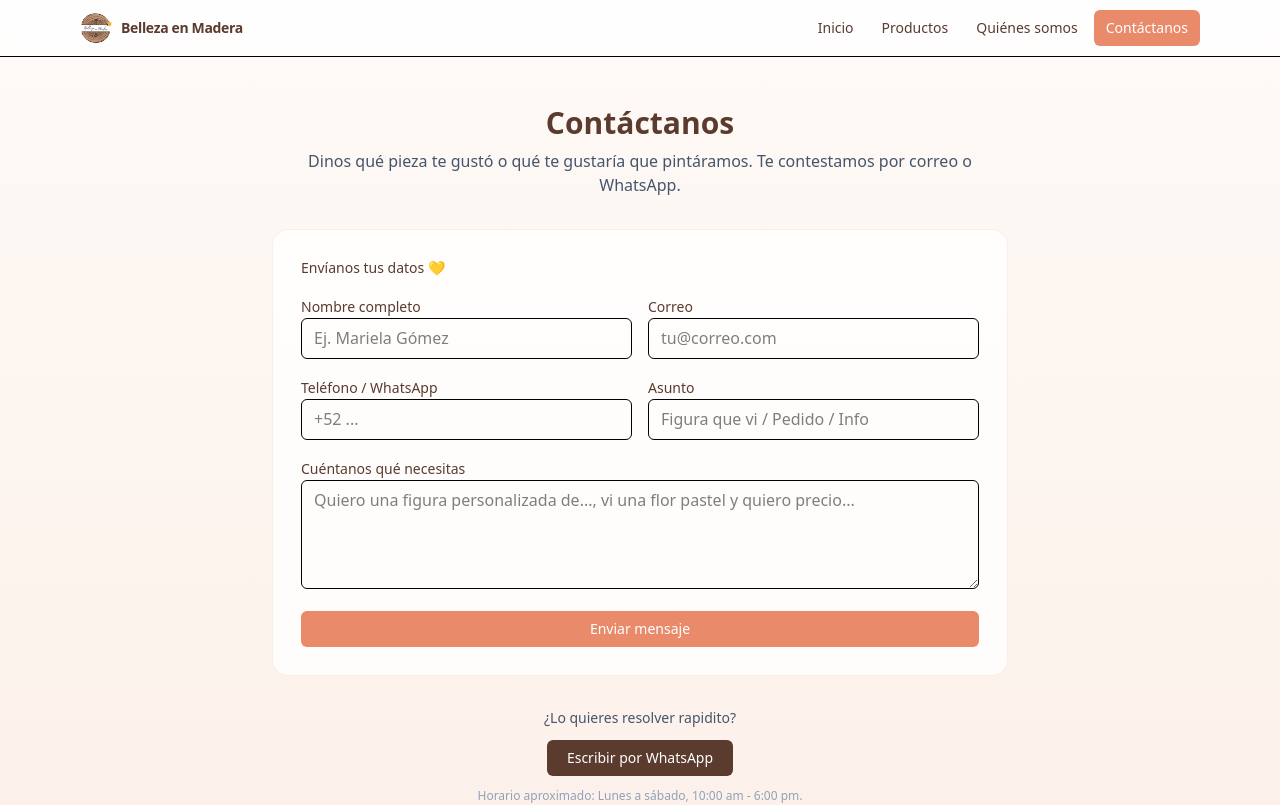
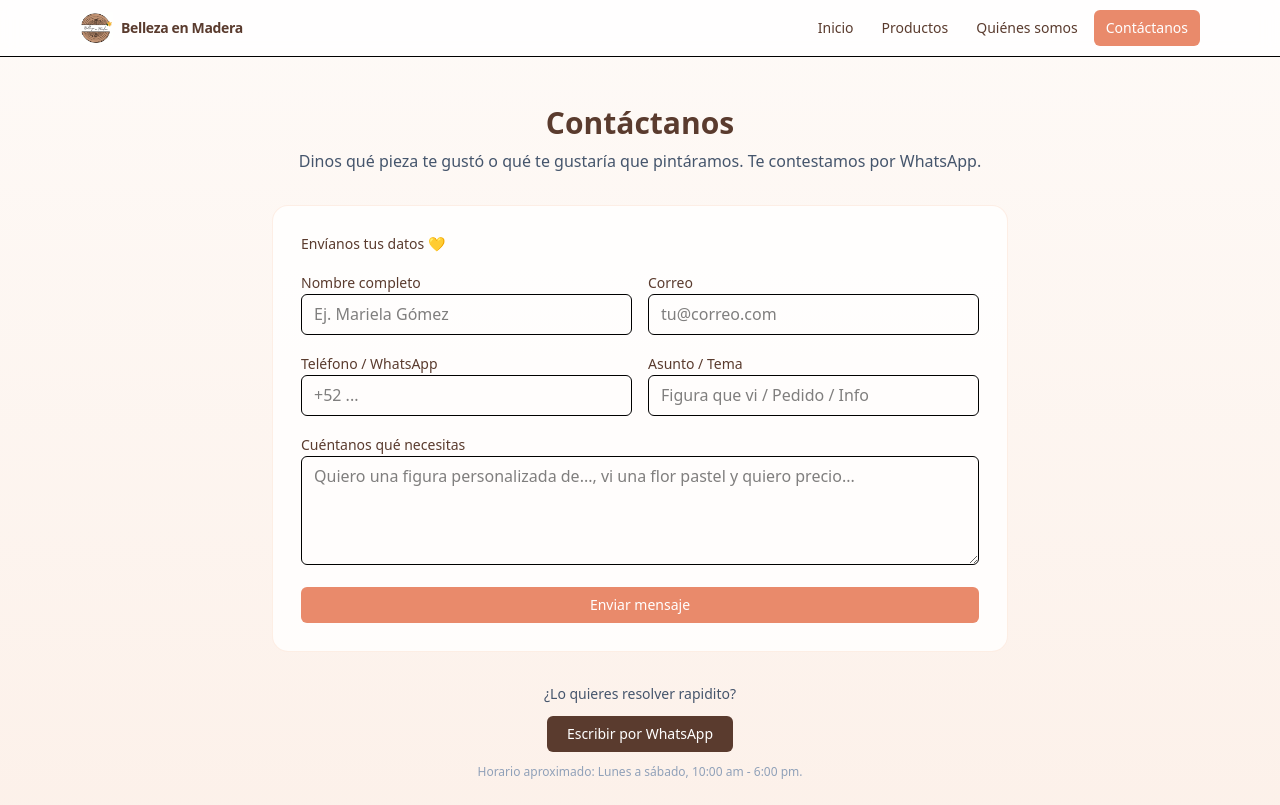
Before and after one commit to LuisMtz15/FigurasMadera, a React (Vite) app: page /contacto in a window 1280 px wide. Shown: the top 805 px of the page. Built offline with nearby package versions, Linux system fonts and the light colour scheme.

Commit message:
Cambios en la UX y forms 2.0

```diff
--- a/index.html
+++ b/index.html
@@ -7,14 +7,18 @@
     <title>Belleza en Madera</title>
   </head>
   <body>
+    <!-- Form oculto para que Netlify detecte todos los campos que usamos en React -->
     <form name="contact" netlify netlify-honeypot="bot-field" hidden>
       <input type="text" name="name" />
       <input type="email" name="email" />
       <input type="tel" name="phone" />
-      <input type="text" name="subject" />
-      <input type="hidden" name="subject" value="Formulario Bellezas en Madera" />
+      <!-- subject fijo para el correo -->
+      <input type="hidden" name="subject" value="Formulario Belleza en Madera" />
+      <!-- campo que el usuario llena como tema -->
+      <input type="text" name="topic" />
       <textarea name="message"></textarea>
     </form>
+
     <div id="root"></div>
     <script type="module" src="/src/main.jsx"></script>
   </body>
--- a/src/pages/Contact.jsx
+++ b/src/pages/Contact.jsx
@@ -38,19 +38,18 @@ export default function Contact() {
       name: form.name.value,
       email: form.email.value,
       phone: form.phone.value,
-      subject: form.subject.value,
+      subject: "Formulario Belleza en Madera",
+      topic: form.topic.value,
       message: form.message.value,
     };
 
     try {
-      // Netlify recibe los forms en la raíz (/) por defecto
       await fetch("/", {
         method: "POST",
         headers: { "Content-Type": "application/x-www-form-urlencoded" },
         body: encode(formData),
       });
 
-      // cuando ya lo recibió Netlify, ahora sí navegamos dentro de React
       navigate("/contact-success");
     } catch (err) {
       console.error("Error enviando formulario:", err);
@@ -70,7 +69,7 @@ export default function Contact() {
           </h1>
           <p className="text-slate-600">
             Dinos qué pieza te gustó o qué te gustaría que pintáramos. Te
-            contestamos por correo o WhatsApp.
+            contestamos por WhatsApp.
           </p>
         </div>
 
@@ -93,10 +92,15 @@ export default function Contact() {
             data-netlify-honeypot="bot-field"
             onSubmit={handleSubmit}
             className="space-y-4"
-            netlify
           >
             {/* esto hace que Netlify detecte el form en el build */}
             <input type="hidden" name="form-name" value="contact" />
+            {/* este es el subject fijo que queremos que use Netlify */}
+            <input
+              type="hidden"
+              name="subject"
+              value="Formulario Belleza en Madera"
+            />
             {/* honeypot */}
             <p className="hidden">
               <label>
@@ -145,11 +149,11 @@ export default function Contact() {
               </div>
               <div className="space-y-1">
                 <label className="text-sm" style={{ color: COLORS.dark }}>
-                  Asunto
+                  Asunto / Tema
                 </label>
                 <input
                   type="text"
-                  name="subject"
+                  name="topic" // 👈 ya no subject
                   className="w-full border rounded-md px-3 py-2 text-sm focus:outline-none focus:ring-2 focus:ring-[#FCE7DA]"
                   placeholder="Figura que vi / Pedido / Info"
                 />
```
